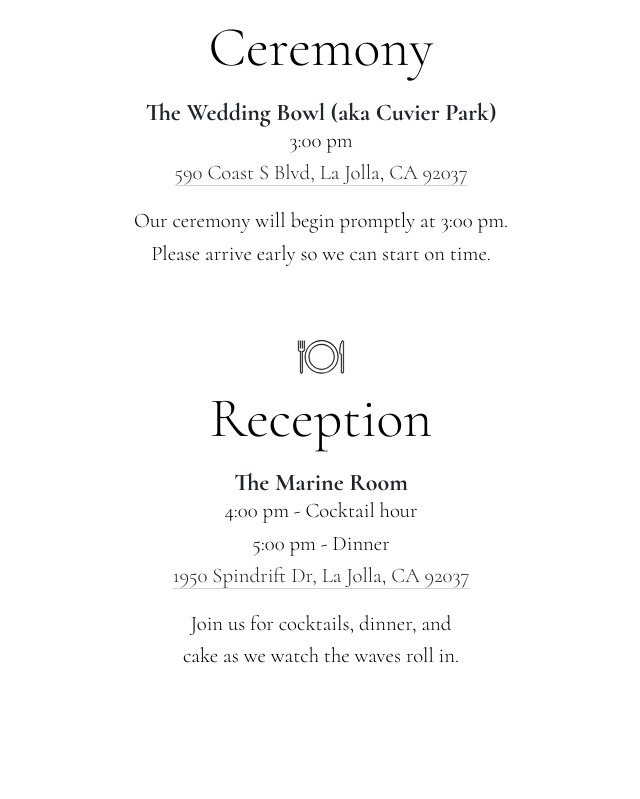
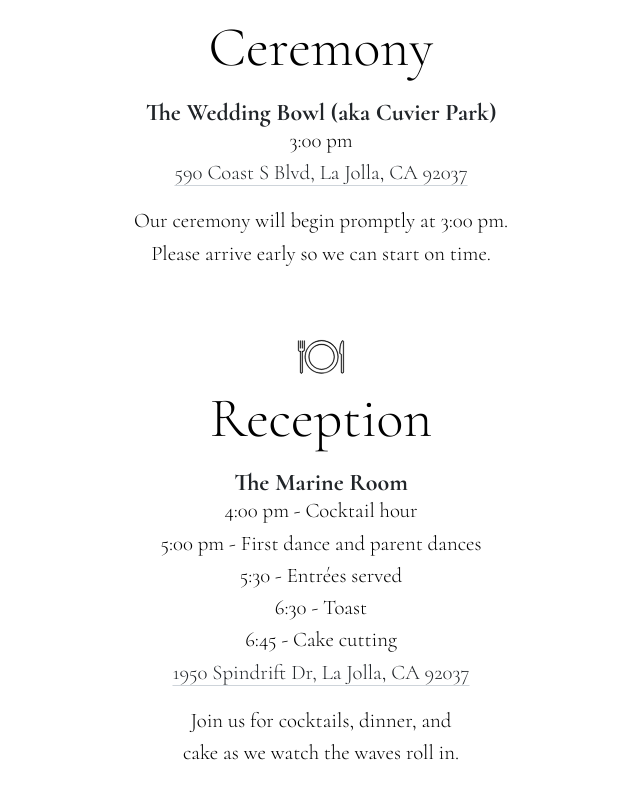
Before and after one commit to sikhote/kaitlynanddavid.com, a Next.js app: page /schedule in a window 1280 px wide. Shown: the part 427-1226 px from the top of the page, without its empty margins (319-959 px from the left). Before the commit the page ends 1164 px from the top, so only its background shows below. Built offline with nearby package versions, Linux system fonts and the light colour scheme.

Commit message:
rsvp and pic

```diff
--- a/src/app/api/rsvp/route.ts
+++ b/src/app/api/rsvp/route.ts
@@ -18,8 +18,6 @@ export async function POST(request: Request) {
     }
 
     html += '<br />';
-
-    // return NextResponse.json({ success: true });
 
     const resendResponse = await resend.emails.send({
       from: 'Wedding RSVP <rsvp@kaitlynanddavid.com>',
--- a/src/app/page.tsx
+++ b/src/app/page.tsx
@@ -1,12 +1,25 @@
 'use client';
 
-import { Text } from '@mantine/core';
+import { Box, Flex, Text } from '@mantine/core';
+import Image from 'next/image';
 
 export default function Page() {
   return (
-    <Text w="100%" maw={500} ta="center">
-      We hope you can attend our intimate celebration. Please reference this
-      website for the most up to date event details.
-    </Text>
+    <Flex direction="column" gap={{ base: 'xl' }} align="center">
+      <Text w="100%" maw={500} ta="center">
+        We hope you can attend our intimate celebration. Please reference this
+        website for the most up to date event details.
+      </Text>
+      <Box maw={500}>
+        <Image
+          src="/assets/kaitlyn-and-david.jpg"
+          alt="Kaitlyn & David"
+          width={0}
+          height={0}
+          sizes="500px"
+          style={{ width: '100%', height: 'auto' }}
+        />
+      </Box>
+    </Flex>
   );
 }
--- a/src/app/rsvp/page.tsx
+++ b/src/app/rsvp/page.tsx
@@ -27,8 +27,8 @@ import { parties } from '@/lib/parties';
 
 export default function Page() {
   const [status, setStatus] = useState<
-    'idle' | 'loading' | 'success' | 'error'
-  >('idle');
+    'idle' | 'loading' | 'success' | 'error' | 'expired'
+  >('expired');
   const miniSearch = useMemo(() => {
     const items = parties.map((party, i) => ({ id: i, names: party }));
     const _miniSearch = new MiniSearch({
@@ -91,18 +91,14 @@ export default function Page() {
     finalForm.clearErrors();
   }, [finalForm.setValues, finalForm.clearErrors, record]);
 
-  // useEffect(() => {
-  //   searchForm.setFieldValue('name', 'David Sinclair');
-  //   onSearch();
-  // }, []);
-  // useEffect(() => {
-  //   if (results) {
-  //     setRecord(results[0]);
-  //   }
-  // }, [results]);
-
   return (
     <Flex direction="column" ta="center" align="center" w="100%">
+      {status === 'expired' && (
+        <Text maw={400} textWrap="balance" mt={{ base: 'lg' }}>
+          Thank you so much for your RSVP. We cannot wait to see you there in
+          person or in spirit!
+        </Text>
+      )}
       {status === 'error' && (
         <>
           <Title
--- a/src/lib/events.ts
+++ b/src/lib/events.ts
@@ -1,5 +1,4 @@
 import DinnerIcon from '@/components/icons/DinnerIcon';
-// import FamilyIcon from '@/components/icons/FamilyIcon';
 import WeddingIcon from '@/components/icons/WeddingIcon';
 import type { Event } from '@/lib/types';
 
@@ -20,7 +19,13 @@ export const events: Event[] = [
   {
     title: 'Reception',
     date: 'Tuesday, November 3, 2026',
-    times: ['4:00 pm - Cocktail hour', '5:00 pm - Dinner'],
+    times: [
+      '4:00 pm - Cocktail hour',
+      '5:00 pm - First dance and parent dances',
+      '5:30 - Entrées served',
+      '6:30 - Toast',
+      '6:45 - Cake cutting',
+    ],
     location: 'The Marine Room',
     website: 'https://www.marineroom.com',
     address: '1950 Spindrift Dr, La Jolla, CA 92037',
@@ -33,6 +38,6 @@ export const events: Event[] = [
       },
     ],
     description:
-      'Join us for cocktails, dinner, and cake as we watch the waves roll in.',
+      'Join us for cocktails, dinner, and cake as we watch the waves roll in. ',
   },
 ];
--- a/src/lib/registry.ts
+++ b/src/lib/registry.ts
@@ -1,3 +1,2 @@
 export const getIsRegistrySubdomain = (host?: string | null) =>
-  // host === "localhost:3000";
   host === 'registry.kaitlynanddavid.com';
```
Also changed, not shown: src/app/faq/page.tsx (+8 -8 lines), 1 other file (tests, documents, lock files or other folders).
